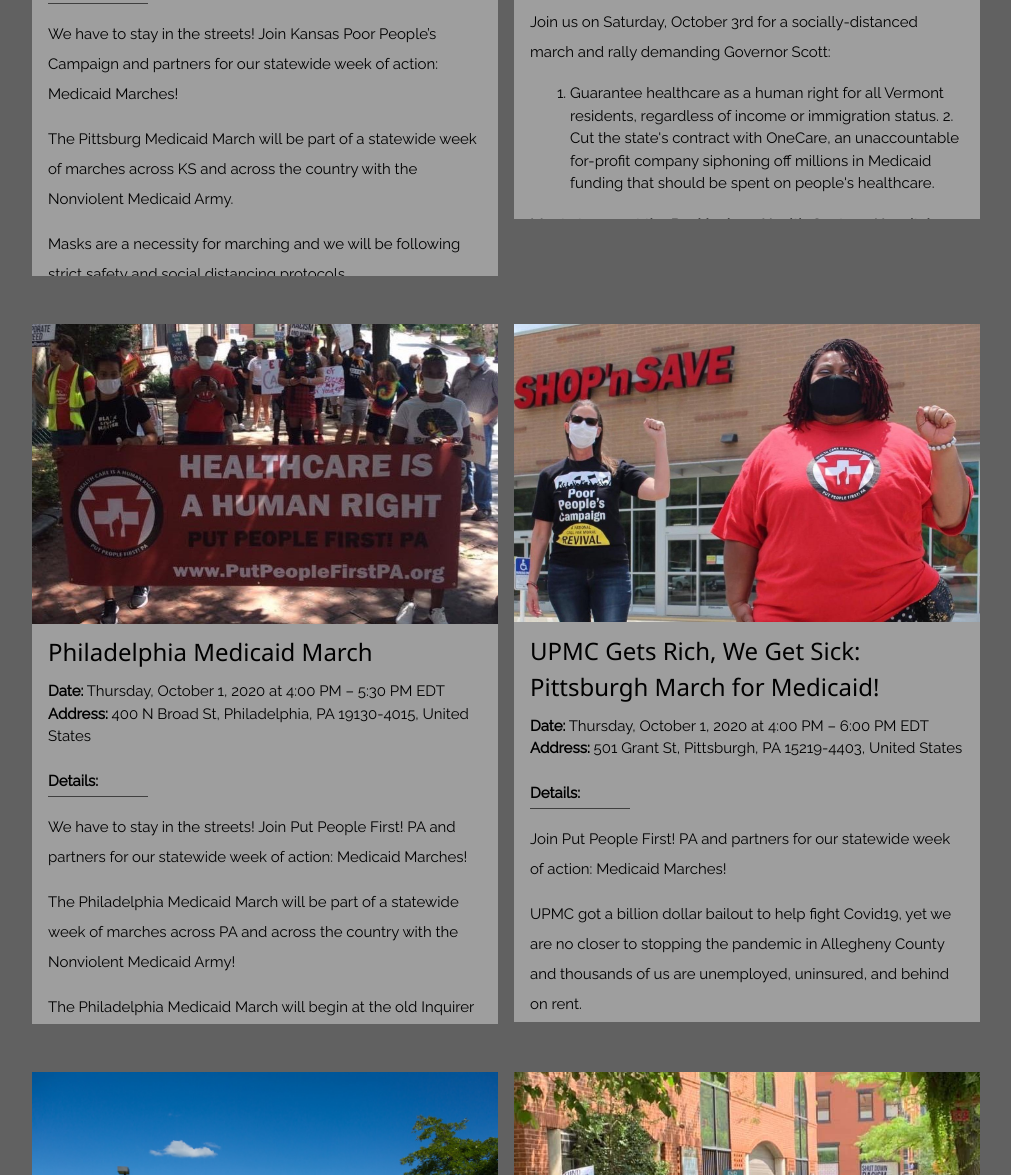
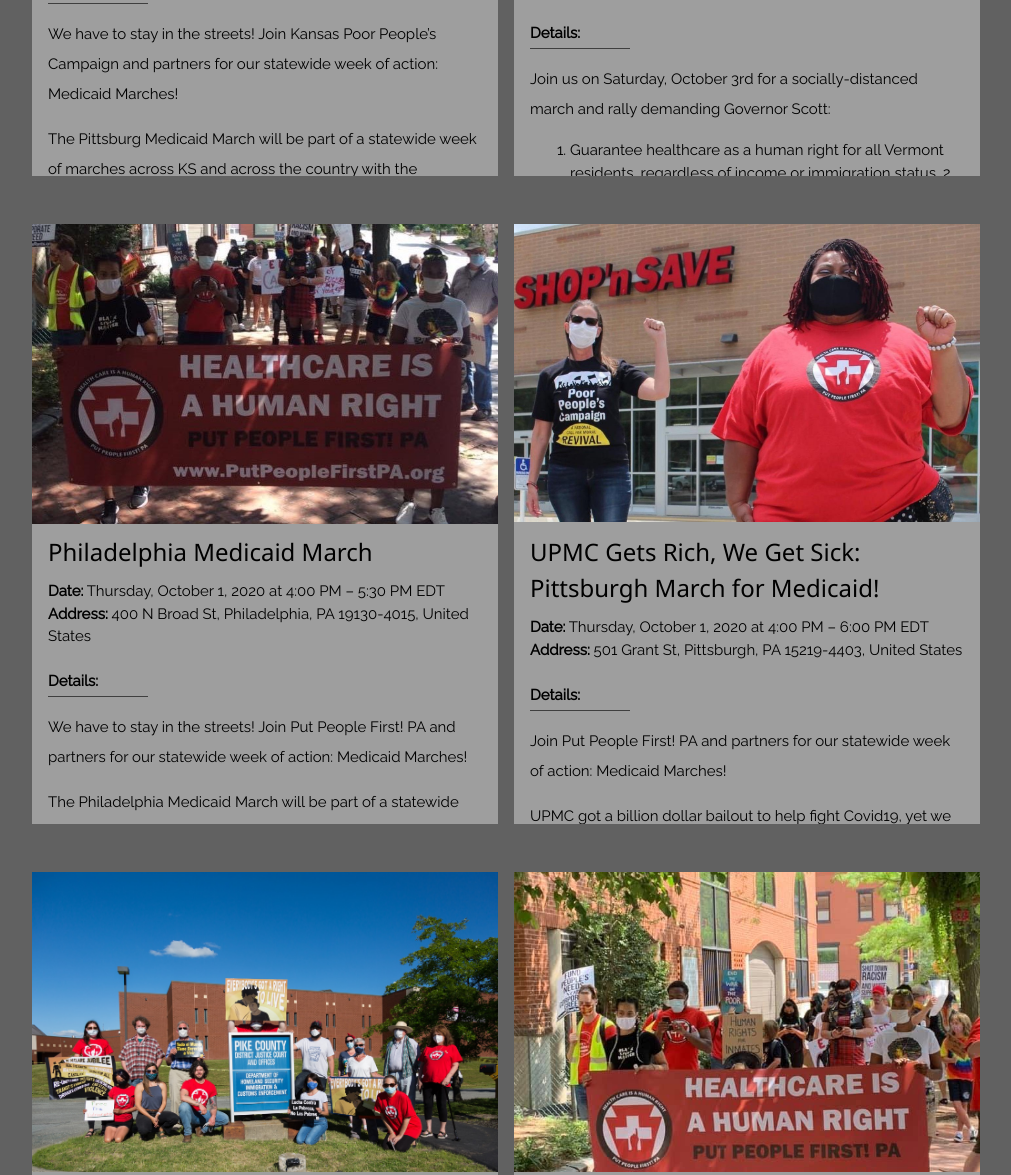
Before and after one commit to eschulte/nonviolent-medicaid-army, an Eleventy site: page index.md in a window 1280 px wide. Shown: the part 1432-2607 px from the top of the page, without its empty margins (234-1245 px from the left). Built offline with nearby package versions, Linux system fonts and the light colour scheme; Eleventy itself is replaced by a stand-in of ours; files that its build step writes are made by us from their sources.

Commit message:
Uniform march box size

```diff
--- a/_includes/default.njk
+++ b/_includes/default.njk
@@ -33,10 +33,18 @@
 .march-details{ text-align: left; }
 .w3-display-middle-high{position:absolute;top:26%;left:50%;transform:translate(-50%,-50%);-ms-transform:translate(-50%,-50%)}
 .clamped{
-  height: 400px;
-  max-height: 400px;
-  text-overflow: ellipsis;
-  overflow: hidden;
+  height: 300px;
+  max-height: 300px;
+  overflow-y: scroll;
+}
+/* Hide scrollbar for Chrome, Safari and Opera */
+.clamped::-webkit-scrollbar {
+  display: none;
+}
+/* Hide scrollbar for IE, Edge and Firefox */
+.clamped{
+  -ms-overflow-style: none;  /* IE and Edge */
+  scrollbar-width: none;  /* Firefox */
 }
 @media (min-width:600px){.big-up{clear:both;}}
 @media (min-width:900px){.big-up{clear:both;transform: translateY(-64px);height:0;}}
@@ -113,7 +121,9 @@
 {% endif %}
 
 <div class="w3-half w3-container w3-margin-bottom">
-<img src="{{ march.image | url}}" alt="" style="width:100%; max-height: 300px; object-fit: cover;">
+  <div style="min-height: 300px" class="w3-gray">
+    <img src="{{ march.image | url}}" alt="" style="width:100%; max-height: 300px; object-fit: cover;">
+  </div>
 <div class="w3-container w3-gray march-details clamped">
 <h3>{{ march.name }}</h3>
 <b>Date:</b> {{ march.date }}</br>
```
